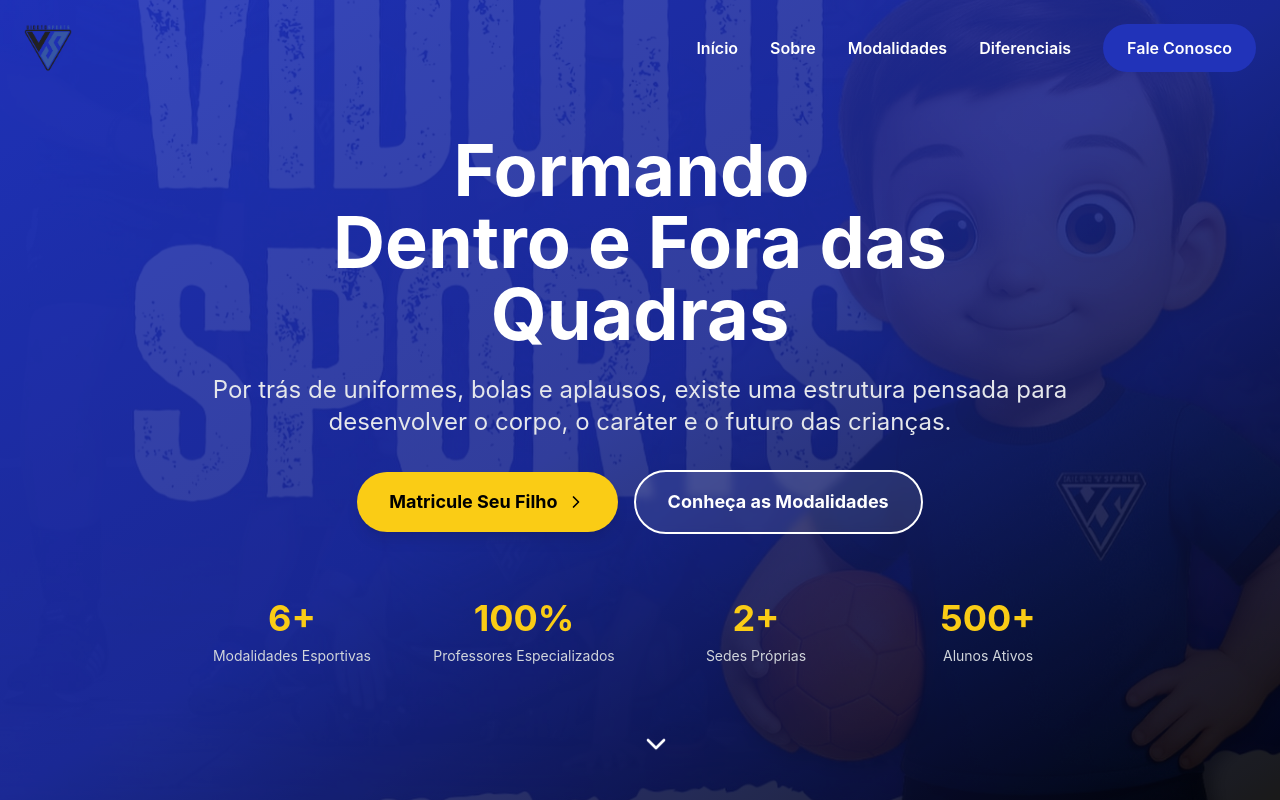
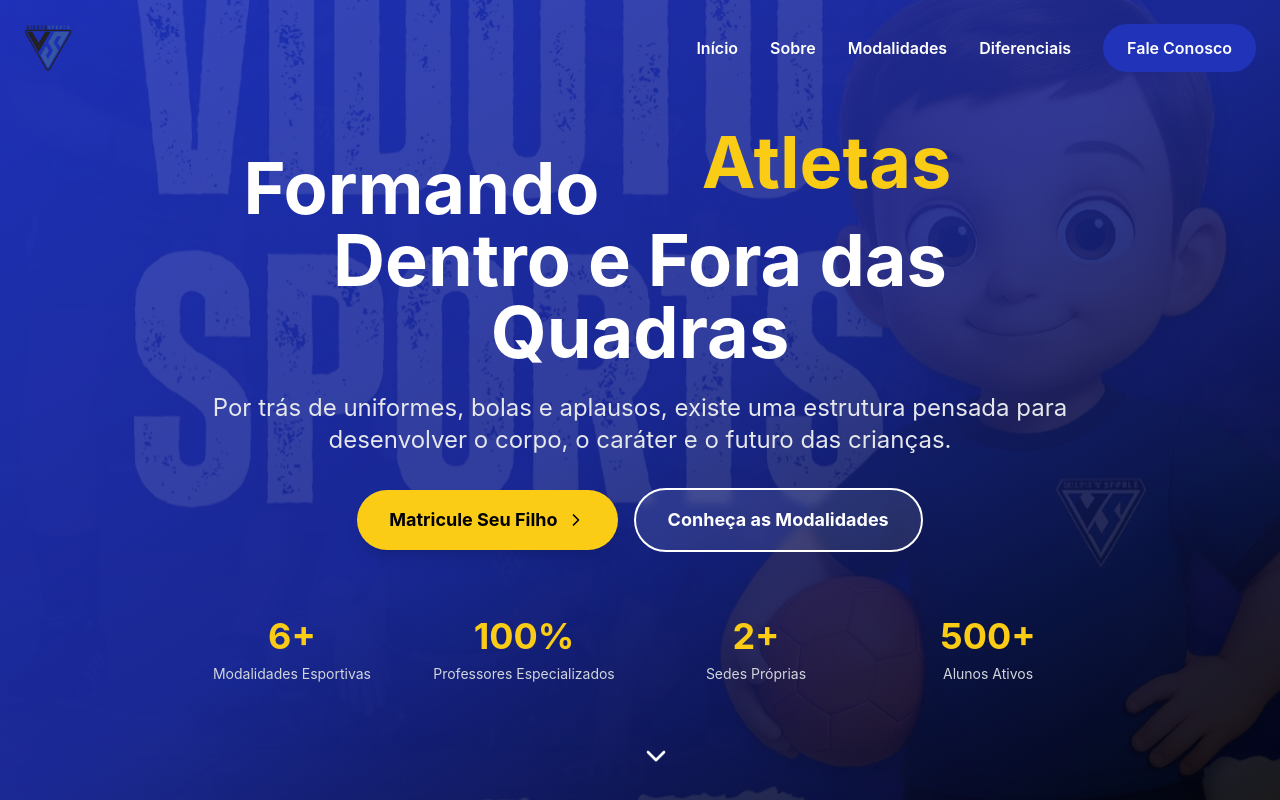
Before and after one commit to ludwigvonfallwen-tech/VidotoSports2, a React (Vite) app: page / in a window 1280 px wide. Shown: the top 800 px of the page. Built offline with nearby package versions, Linux system fonts and the light colour scheme.

Commit message:
Updated Hero.tsx

```diff
--- a/src/components/Hero.tsx
+++ b/src/components/Hero.tsx
@@ -41,12 +41,12 @@ export default function Hero({ scrollToSection }: HeroProps) {
           <div className="mb-8 animate-fade-in-up">
             <h1 className="text-5xl md:text-7xl font-bold mb-6 leading-tight">
               Formando{" "}
-              <span className="relative inline-flex justify-center overflow-hidden text-yellow-400">
+              <span className="relative inline-block min-w-[280px] md:min-w-[420px] h-[1.2em] text-yellow-400">
                 {titles.map((title, index) => (
                   <motion.span
                     key={index}
-                    className="absolute font-bold"
-                    initial={{ opacity: 0, y: "-100" }}
+                    className="absolute left-0 right-0 font-bold whitespace-nowrap"
+                    initial={{ opacity: 0, y: -100 }}
                     transition={{ type: "spring", stiffness: 50 }}
                     animate={
                       titleNumber === index
```
